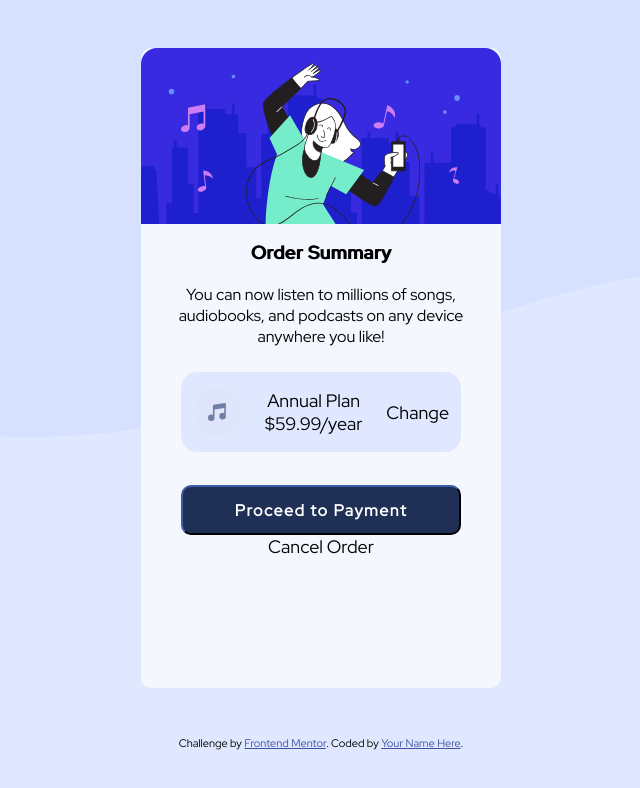
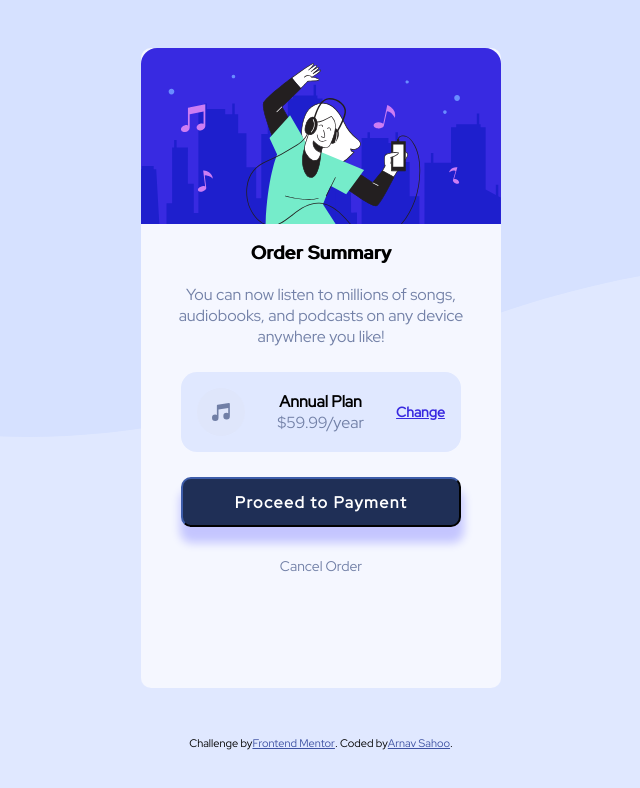
Before and after one commit to darthTh0t/order-summary-component-main, a plain HTML site: page index.html in a window 1280 px wide. Shown: the whole page, without its empty margins (319-959 px from the left). Drawn offline with Linux system fonts and the light colour scheme.

Commit message:
final commit

```diff
--- a/index.html
+++ b/index.html
@@ -10,8 +10,8 @@
 
   <!-- Feel free to remove these styles or customise in your own stylesheet 👍 -->
   <style>
-    .attribution { font-size: 11px; text-align: center; }
-    .attribution a { color: hsl(228, 45%, 44%); }
+    .attribution { font-size: 11px; text-align: center; display: flex; justify-content: center; align-items: center;}
+    .attribution a { color: hsl(228, 45%, 44%);  }
   </style>
 </head>
 <body>
@@ -28,7 +28,7 @@
       <div class="rate-card">
         <img src="images\icon-music.svg" alt="music-icon">
         <ul>
-          <li>Annual Plan</li>
+          <li id="plan">Annual Plan</li>
           <li>$59.99/year</li>
         </ul>
         <span>Change</span>
@@ -38,7 +38,7 @@
           <li>
             <button>Proceed to Payment</button>
           </li>
-          <li>Cancel Order</li>
+          <li id="cancel-order">Cancel Order</li>
         </ul>
       </div>
     </div>
@@ -46,8 +46,8 @@
 
 
   <div class="attribution">
-    Challenge by <a href="https://www.frontendmentor.io?ref=challenge" target="_blank">Frontend Mentor</a>.
-    Coded by <a href="#">Your Name Here</a>.
+    Challenge by <a href="https://www.frontendmentor.io?ref=challenge" target="_blank"> Frontend Mentor</a>.
+    Coded by <a href="https://github.com/darthTh0t">Arnav Sahoo</a>.
   </div>
 </body>
 </html>
--- a/styles.css
+++ b/styles.css
@@ -12,7 +12,7 @@ body{
 }
 
 .main-container{
-    height: 100vh;
+    height: 560px;
     margin: 3rem auto;
     width: 360px;
     height: 80vh;
@@ -22,6 +22,7 @@ body{
     position: relative;
     border-radius: .625rem;
     background-color: hsl(225, 100%, 98%);
+    color: hsl(224, 23%, 55%);
 }
 
 .main-container .image-card img{
@@ -67,25 +68,41 @@ body{
     margin-left: auto;
     margin-right: auto;
     border-radius: 1rem;
+    font-size: 14px;
 }
 .main-container .rate-card span{
     cursor: pointer;
+    text-decoration: underline;
+    color: hsl(245, 75%, 52%);
+    font-weight: bold;
 }
-
+.main-container .rate-card span:hover{
+    cursor: pointer;
+    text-decoration: none;
+    color: hsl(245, 87%, 58%);
+}
 .main-container .rate-card ul{
     padding: 0;
     cursor: default;
 }
 .main-container .rate-card ul li{
     list-style: none;
+    font-size: 16px;
+}
+
+#plan{
+    font-weight: bold;
+    color: #000000;
 }
 
 .main-container .final-card{
+    position: relative;
     width: 300px;
     margin: 0 auto;
 }
 .main-container .final-card ul{
     padding: 0;
+    margin-top: 10px;
 }
 .main-container .final-card ul li{
     list-style: none;
@@ -105,8 +122,14 @@ body{
     font-family: 'Red Hat Display', sans-serif;
     font-weight: 700;
     letter-spacing: 1.5px;
+    box-shadow: 1px 14px 10px 2px rgba(0, 0, 255, .2);;
 }
 
 .main-container .final-card ul li button:hover{
     background-color: hsl(245, 75%, 52%);
 }
+
+#cancel-order{
+    padding: 30px;
+    font-size: 14px;
+}
```
